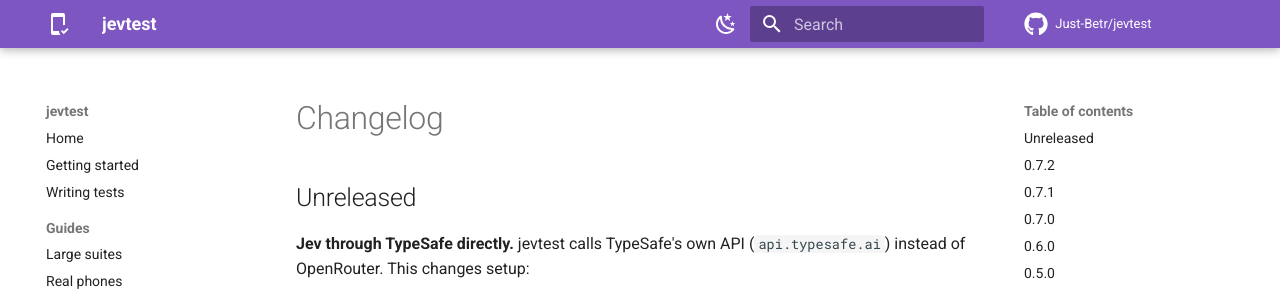
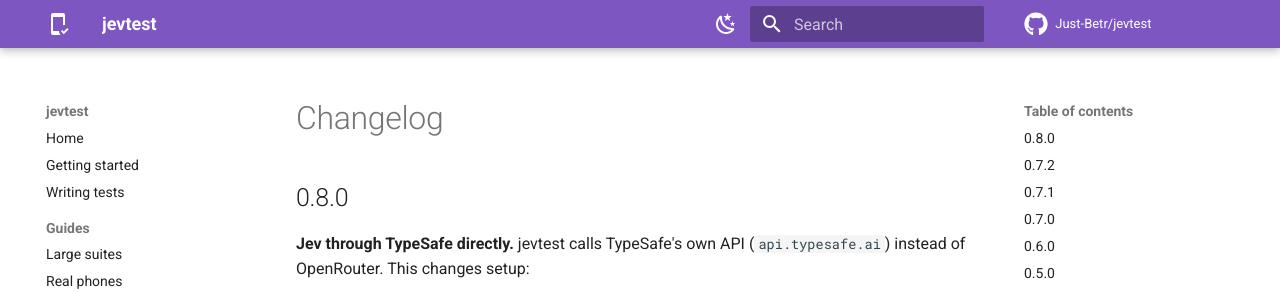
Before and after one commit to Just-Betr/jevtest, an MkDocs documentation site: the page built from docs/changelog.md, in a window 1280 px wide and 900 px high. Shown: the top 293 px of the window. Built offline with MkDocs 1.6.1 and Material for MkDocs 9.7.7, drawn with Linux system fonts in a browser that asks for light colours; comment, search, counter and statistics services are not loaded.

Commit message:
0.8.0: Jev through TypeSafe directly; landscape, keyboard and replay fixes
See CHANGELOG.md. Setup changes: TYPESAFE_API_KEY instead of OPENROUTER_API_KEY, and
model must be a pinned Jev version (jev-1.13.0).

Co-Authored-By: Claude Opus 5.5 <noreply@anthropic.com>

````diff
--- a/CHANGELOG.md
+++ b/CHANGELOG.md
@@ -1,6 +1,6 @@
 # Changelog
 
-## Unreleased
+## 0.8.0
 
 **Jev through TypeSafe directly.** jevtest calls TypeSafe's own API (`api.typesafe.ai`) instead of OpenRouter.
 This changes setup:
--- a/docs/getting-started.md
+++ b/docs/getting-started.md
@@ -82,7 +82,7 @@ jevtest run tests.yaml --lock record --out results
 Both flags are required, so every run says how it treats the lockfile and where its results go.
 
 ```console
-jevtest 0.7.2 · android · emulator-5554 · dev.jevtest.jevtest_demo · jev-1.13.0 · lockfile: record
+jevtest 0.8.0 · android · emulator-5554 · dev.jevtest.jevtest_demo · jev-1.13.0 · lockfile: record
 
 ▶ App opens on the sign-in screen
   ✓ expect: The sign in screen is showing — Jev 0.98
--- a/jevtest/__init__.py
+++ b/jevtest/__init__.py
@@ -1,3 +1,3 @@
 """jevtest: plain-English end-to-end tests for Android and iOS apps, driven by TypeSafe's Jev."""
 
-__version__ = "0.7.2"
+__version__ = "0.8.0"
````
Also changed, not shown: README.md (+1 -1 lines), docs/index.md (+1 -1 lines).
